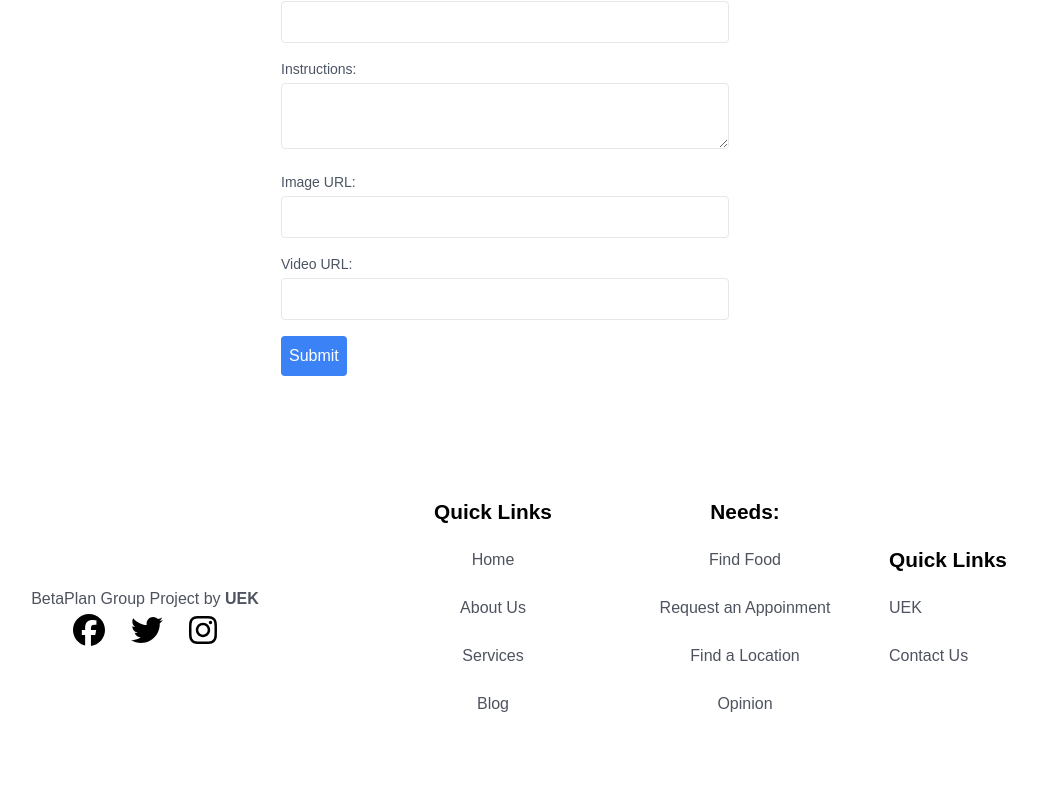
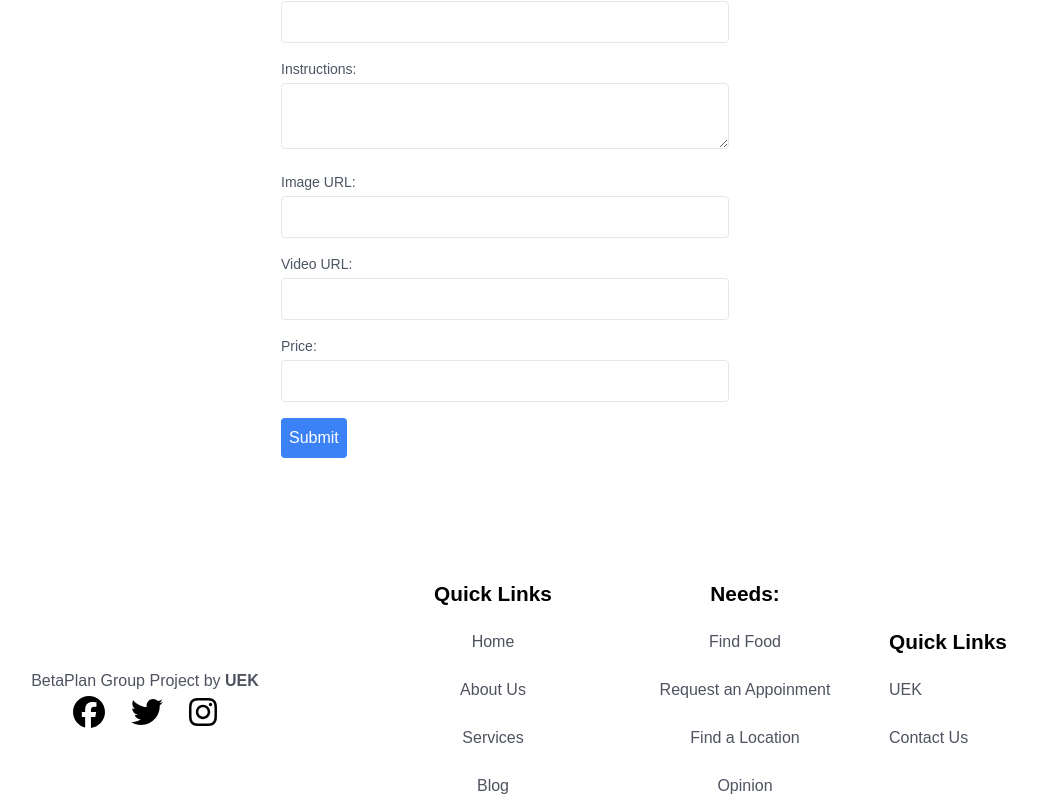
Before and after one commit to UesliLaskajs/DesktopMeShije, a React (Vite) app in the folder client/: page /home in a window 1280 px wide. Shown: the part 1892-2693 px from the top of the page, without its empty margins (135-1172 px from the left). Before the commit the page ends 2611 px from the top, so only its background shows below. Built offline with nearby package versions, Linux system fonts and the light colour scheme.

Commit message:
Added Price Inputs

```diff
--- a/client/src/components/Forms/FoodForm.jsx
+++ b/client/src/components/Forms/FoodForm.jsx
@@ -8,7 +8,8 @@ const FoodForm = () => {
     cuisine: "",
     instructions: "",
     food_photo: "",
-    food_video: ""
+    food_video: "",
+    price:""
   });
 
   const [errors, setErrors] = useState({});
@@ -34,7 +35,6 @@ const FoodForm = () => {
       ...formData,
       [name]: value
     });
-    // Clear the validation error when the user starts typing again
     setErrors({
       ...errors,
       [name]: null
@@ -124,7 +124,21 @@ const FoodForm = () => {
             />
             {errors.food_video && <p className="text-red-500">{errors.food_video}</p>}
           </div>
-
+          <div className="mb-4">
+            <label htmlFor="price" className="block text-sm font-medium text-gray-600">
+              Price:
+            </label>
+            <input
+              type="number"
+              id="price"
+              name="price"
+              value={formData.price}
+              onChange={handleChange}
+              required
+              className="mt-1 p-2 w-full border rounded focus:outline-none focus:ring focus:border-blue-300"
+            />
+            {errors.price && <p className="text-red-500">{errors.price}</p>}
+          </div>
 
             <button
               type="submit"
--- a/client/src/pages/ProductById.jsx
+++ b/client/src/pages/ProductById.jsx
@@ -1,6 +1,7 @@
 import  { useState, useEffect } from "react";
 import axios from "axios";
 import { useNavigate, useParams } from "react-router-dom";
+
 const ProductById = () => {
   const [product, setProduct] = useState({});
   const { id } = useParams();
@@ -8,7 +9,6 @@ const ProductById = () => {
   const [videoError, setVideoError] = useState(false);
 
   useEffect(() => {
-
     axios.get(`http://localhost:3000/products/${id}`)
       .then((res) => {
         console.log(res.data);
@@ -20,18 +20,15 @@ const ProductById = () => {
   }, [id]);
 
   return (
-
     <div className="min-h-screen bg-gray-100 flex justify-center items-center">
       <section className="p-8 bg-white shadow-md rounded-lg h-full w-full max-w-screen-xl">
         <div className="container mx-auto h-full">
           <div className="flex justify-between items-center h-full">
             <div className="links">
-
               <img src={product.food_photo} alt="" className="w-48 h-48 object-cover rounded-lg" />
 
               {product.food_video && !videoError && (
                 <div className="mt-4">
-
                   <iframe
                     title="YouTube Video"
                     width="560"
@@ -39,7 +36,6 @@ const ProductById = () => {
                     src={`https://www.youtube.com/embed/${product.food_video}`}
                     frameBorder="0"
                     allowFullScreen
-
                     onError={() => setVideoError(true)}
                   ></iframe>
                 </div>
@@ -48,10 +44,13 @@ const ProductById = () => {
               {videoError && <p>Failed to load the video. Please try again later.</p>}
             </div>
             <div className="details_section ml-8">
-
               <h1 className="text-4xl font-bold mb-4">{product.food_name}</h1>
               <h1 className="text-xl mb-4">{product.cuisine}</h1>
               <p className="text-gray-700">{product.instructions}</p>
+
+              {product.price && (
+                <p className="text-xl font-bold mt-4">Price: ${product.price}</p>
+              )}
             </div>
           </div>
         </div>
```
Also changed, not shown: 1 other file (tests, documents, lock files or other folders).
